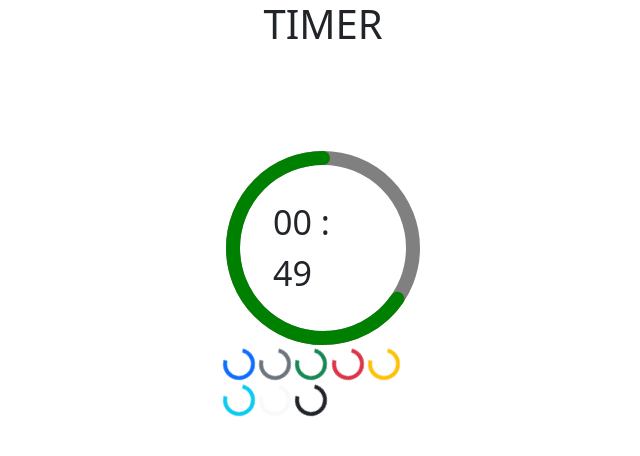
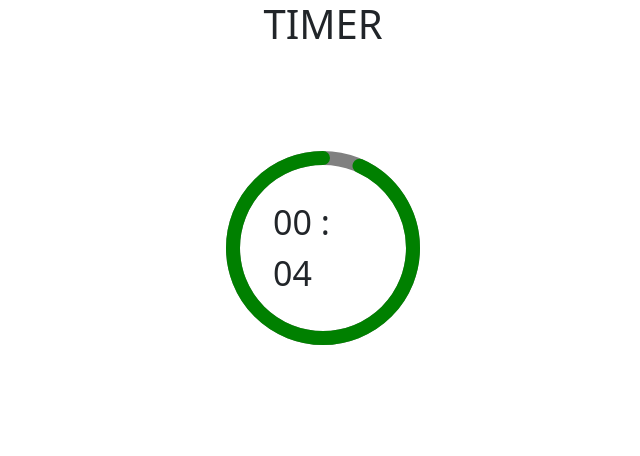
Before and after one commit to andre7061/wer, a plain HTML site: page index.html in a window 1280 px wide. Shown: the whole page, without its empty margins (317-957 px from the left). Drawn offline with nearby package versions, Linux system fonts and the light colour scheme.

Commit message:
edit time

```diff
--- a/app.js
+++ b/app.js
@@ -31,8 +31,8 @@ const getTaimer = (times) => {
                 clearInterval(idInterval)
                 circle.classList.add('base-timer__path-remaining_activ')
             }
-        }, 100)
+        }, 1000)
     }
 }
 
-getTaimer(2)
+getTaimer(1)
--- a/index.html
+++ b/index.html
@@ -28,22 +28,6 @@
         </g>
       </svg>
       <span class="conteiner__span"></span>
-      <div class="spinner-border text-primary" role="status"></div>
-      <div class="spinner-border text-secondary" role="status"></div>
-      <div class="spinner-border text-success" role="status"></div>
-      <div class="spinner-border text-danger" role="status"></div>
-      <div class="spinner-border text-warning" role="status"></div>
-      <div class="spinner-border text-info" role="status"></div>
-      <div class="spinner-border text-light" role="status"></div>
-      <div class="spinner-border text-dark" role="status"></div>
-    </div>
-  </div>
-  <script src="https://cdn.jsdelivr.net/npm/@popperjs/core@2.11.8/dist/umd/popper.min.js"
-    integrity="sha384-I7E8VVD/ismYTF4hNIPjVp/Zjvgyol6VFvRkX/vR+Vc4jQkC+hVqc2pM8ODewa9r"
-    crossorigin="anonymous"></script>
-  <script src="https://cdn.jsdelivr.net/npm/bootstrap@5.3.0/dist/js/bootstrap.min.js"
-    integrity="sha384-fbbOQedDUMZZ5KreZpsbe1LCZPVmfTnH7ois6mU1QK+m14rQ1l2bGBq41eYeM/fS"
-    crossorigin="anonymous"></script>
   <script src="app.js"></script>
 </body>
 
```
